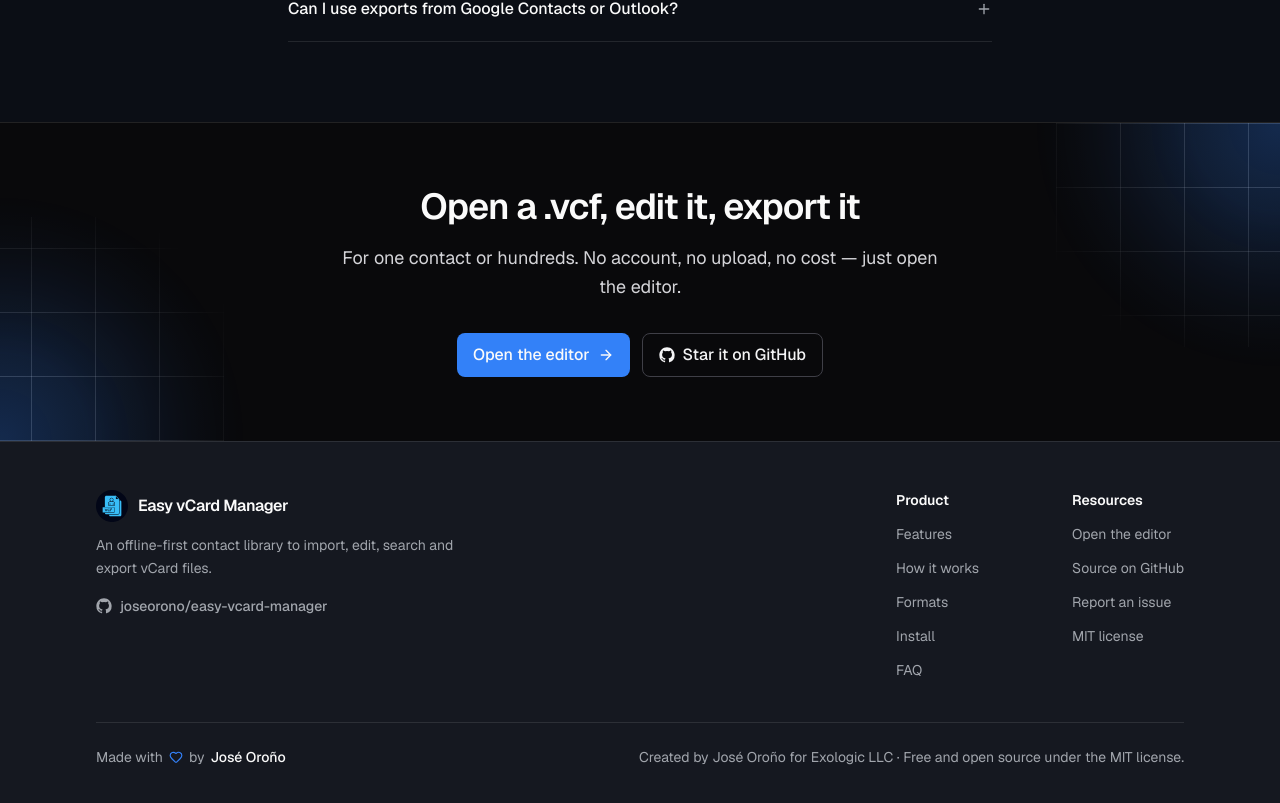
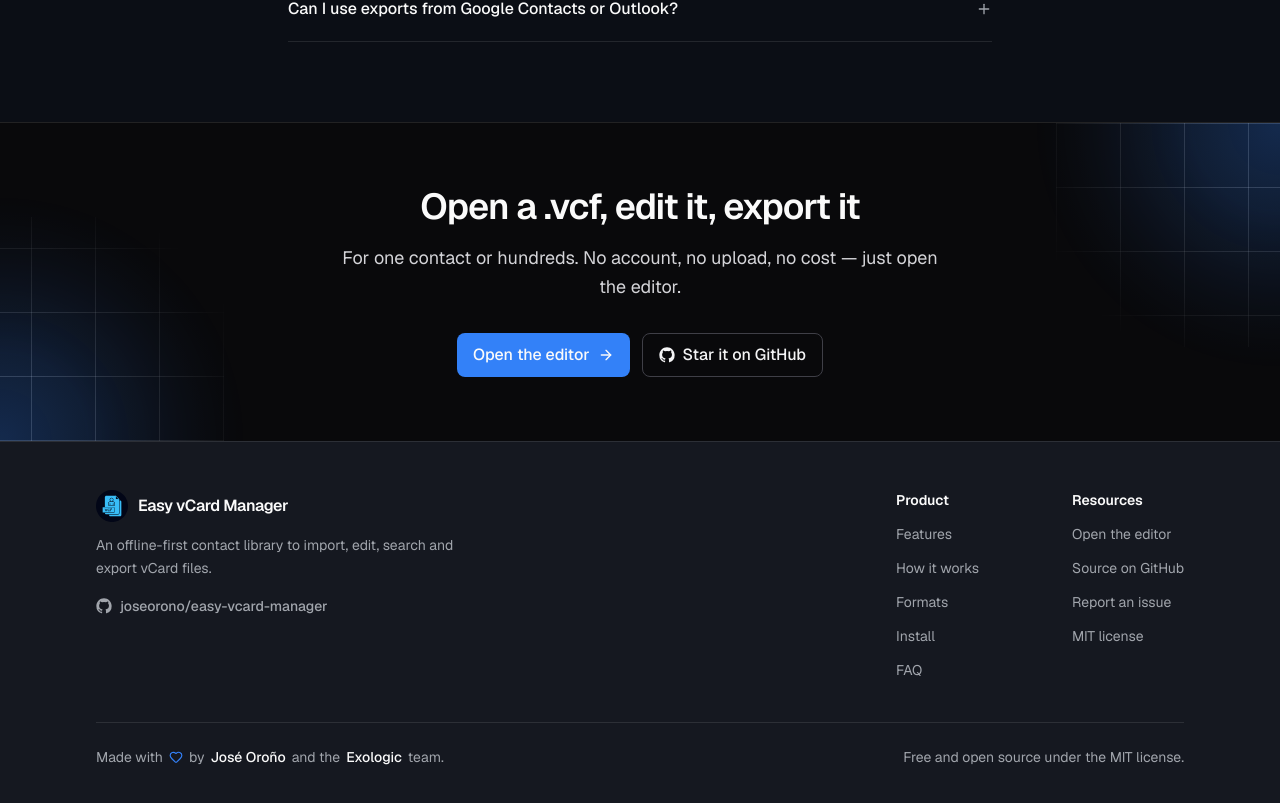
Before and after one commit to joseorono/easy-vcard-manager-site, a Next.js app: page / in a window 1280 px wide. Shown: the part 5975-6778 px from the top of the page. Built offline with nearby package versions, Linux system fonts and the light colour scheme; no server answers.

Commit message:
Adjust details in footer
Co-Authored-By: José Miguel Oroño <joseomaker@gmail.com>

```diff
--- a/src/components/site-footer.tsx
+++ b/src/components/site-footer.tsx
@@ -97,9 +97,19 @@
               className="font-medium text-foreground underline-offset-4 hover:underline"
             >
               {AUTHOR_NAME}
-            </a>
+            </a>{" "}
+            and the{" "}
+            <a
+              href="https://exologic.agency/"
+              target="_blank"
+              rel="noreferrer noopener"
+              className="font-medium text-foreground underline-offset-4 hover:underline"
+            >
+              Exologic
+            </a>{" "}
+            team.
           </p>
-          <p>Created by José Oroño for Exologic LLC · Free and open source under the MIT license.</p>
+          <p>Free and open source under the MIT license.</p>
         </div>
       </div>
     </footer>
```
